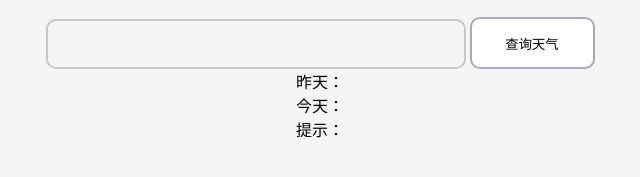
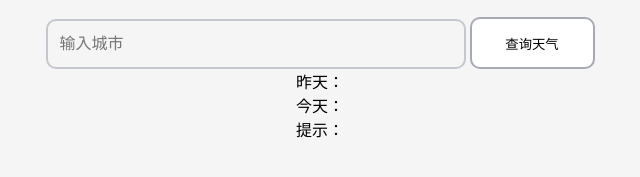
Before and after one commit to xunuo1022/weather-get, a plain HTML site: page index.html in a window 1280 px wide. Shown: the part 275-452 px from the top of the page, 320-960 px from the left. Drawn offline with Linux system fonts and the light colour scheme.

Commit message:
Add files via upload

```diff
--- a/index.html
+++ b/index.html
@@ -15,7 +15,7 @@
   <div id="app">
     <div class="head">
       <img src="./images/bg.jpg" alt="" id="bg">
-      <input type="text" id="ipt-city" />
+      <input type="text" id="ipt-city" placeholder="输入城市"/>
       <button id="get-weather">查询天气</button>
       <div class="yesterday">昨天：</div>
       <div class="today">今天：</div>
```
